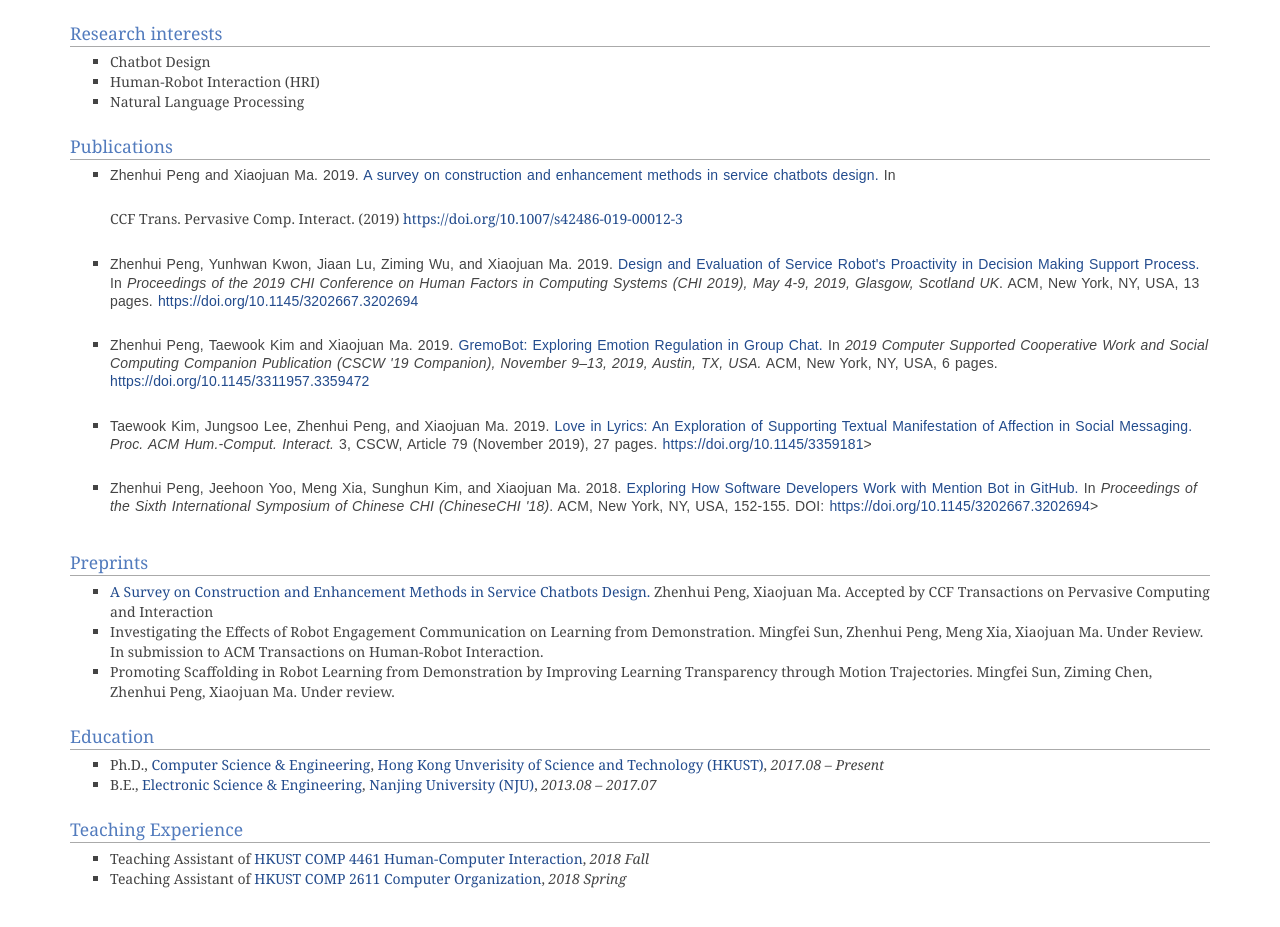
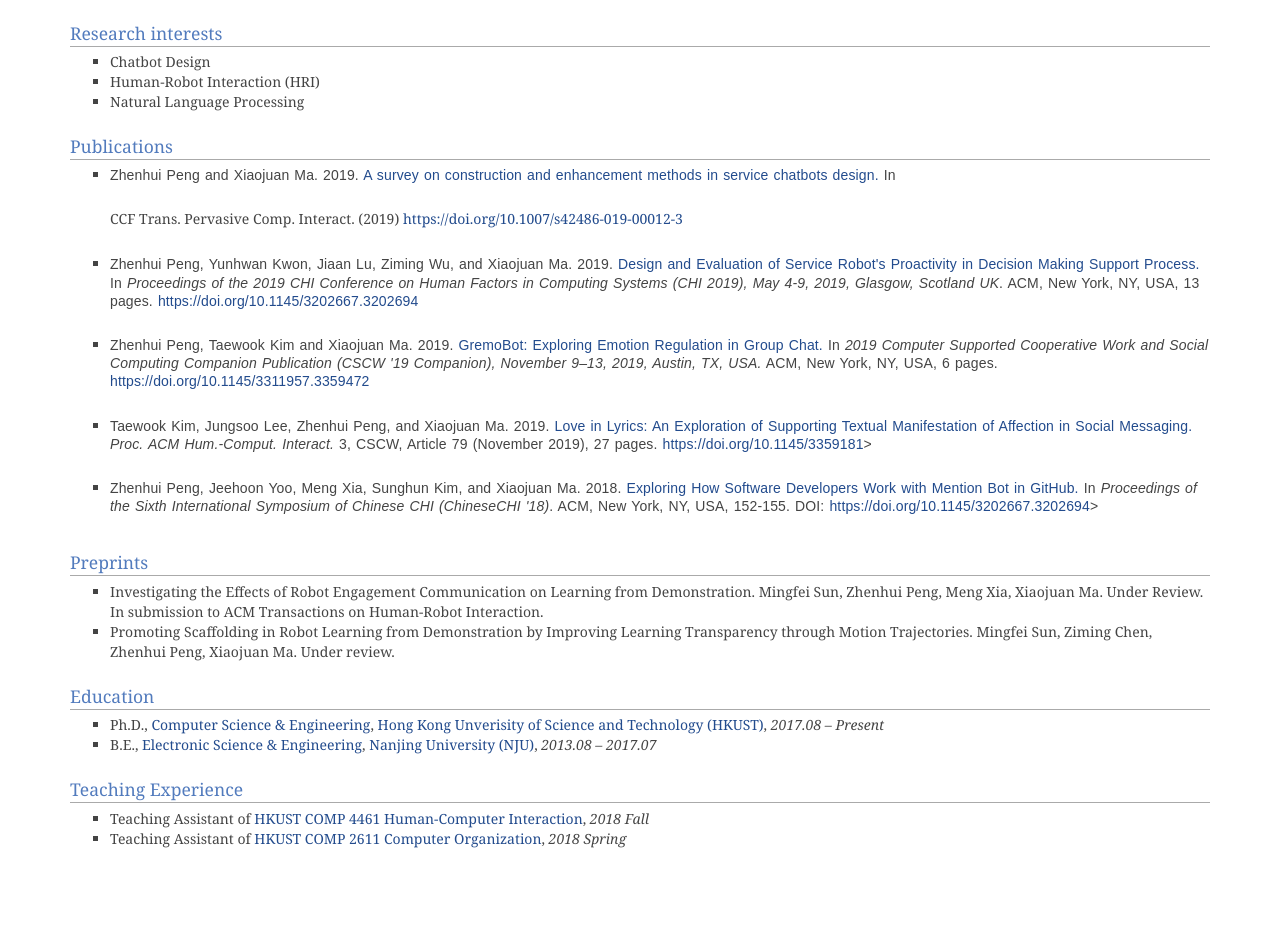
Before and after one commit to PenguinZhou/PenguinZhou.github.io, a Jekyll site: the page about.html, which Jekyll copies as it is, in a window 1280 px wide, cut to the strip 479-1443 px from the top of the page. Shown: the top 927 px of the strip. Built offline with Jekyll 4.4.1, drawn with Linux system fonts in a browser that asks for light colours; some web fonts are replaced.

Commit message:
Update about.html

```diff
--- a/about.html
+++ b/about.html
@@ -123,9 +123,6 @@
 
 							<h2>Preprints</h2>
 							<ul>
-								<li><a href="docs/CCF_survey.pdf">A Survey on Construction and Enhancement Methods in Service Chatbots Design. </a>
-									Zhenhui Peng, Xiaojuan Ma.
-									Accepted by CCF Transactions on Pervasive Computing and Interaction </li>
 								<li>Investigating the Effects of Robot Engagement Communication on Learning from Demonstration.
 									Mingfei Sun, Zhenhui Peng, Meng Xia, Xiaojuan Ma.
 									Under Review. In submission to ACM Transactions on Human-Robot Interaction. </li>
```
